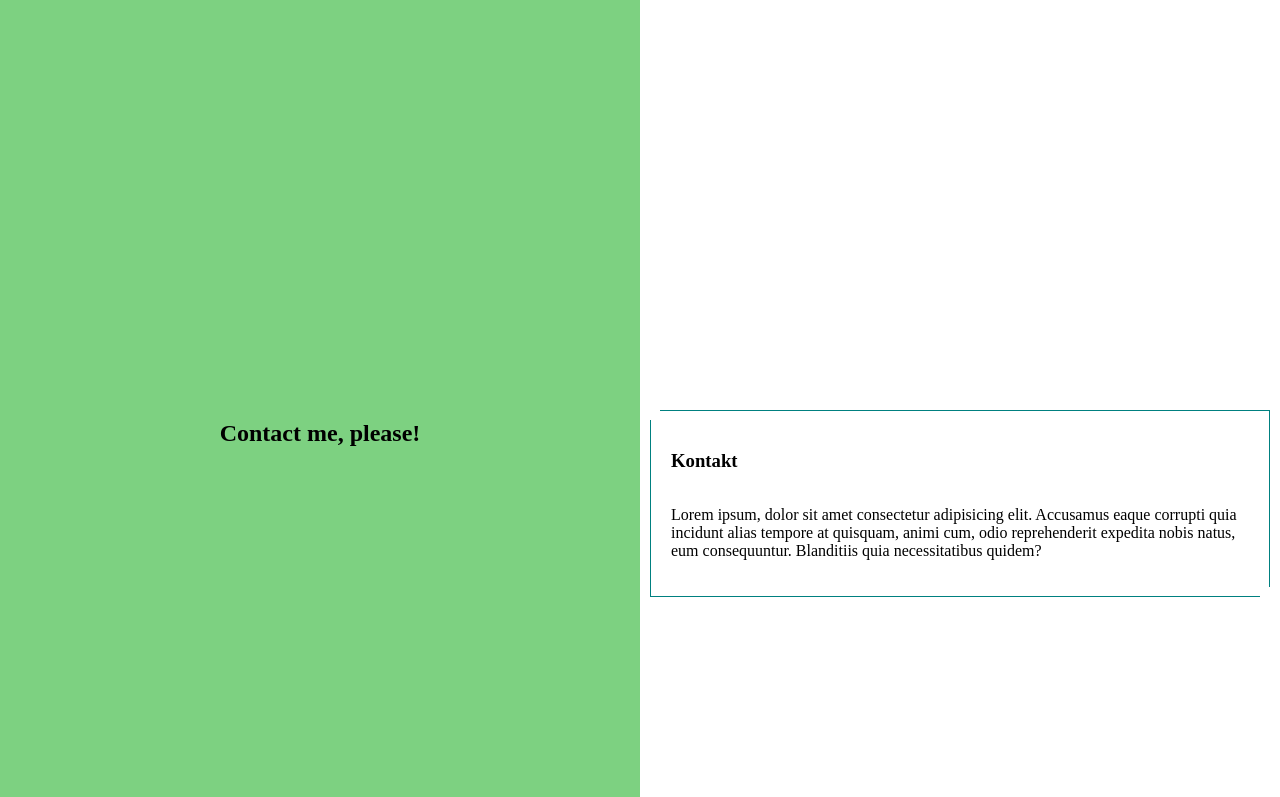
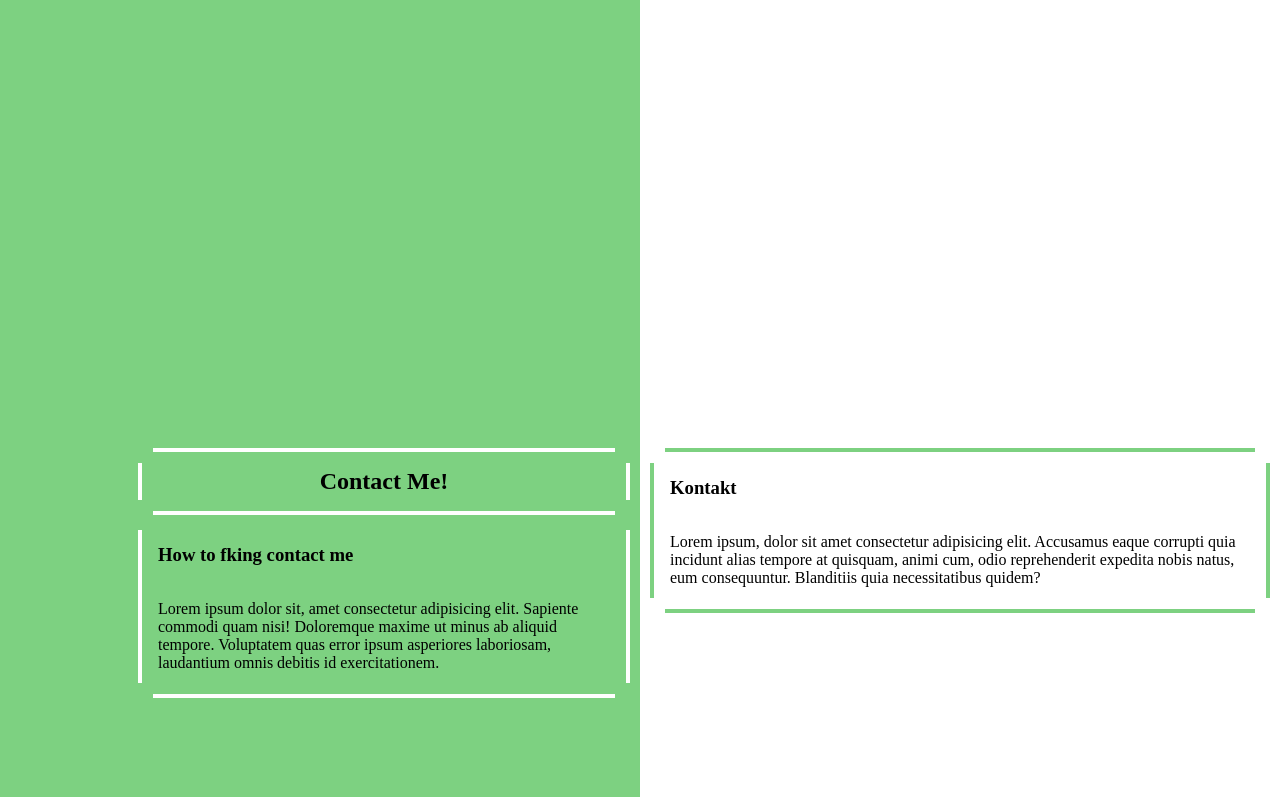
Before and after one commit to bergeper/Portfolio, a website built with Parcel: page src/index.html in a window 1280 px wide. Shown: the part 2000-2797 px from the top of the page. Built offline with nearby package versions, Linux system fonts and the light colour scheme; no server answers.

Commit message:
more layout

```diff
--- a/src/index.html
+++ b/src/index.html
@@ -54,7 +54,20 @@
       <main class="main--content">
         <!-- Portfolio -->
         <section class="content--title">
-          <h2 id="portfolio" class="content--title__title">Portfolio</h2>
+          <section class="content--title__width">
+            <article class="content__title">
+              <h2 id="portfolio" class="content__title--title">Portfolio</h2>
+            </article>
+            <article class="card--info">
+              <h3 class="card--info__title">Project info</h3>
+              <p class="card--info__content">
+                Lorem ipsum dolor sit, amet consectetur adipisicing elit.
+                Sapiente commodi quam nisi! Doloremque maxime ut minus ab
+                aliquid tempore. Voluptatem quas error ipsum asperiores
+                laboriosam, laudantium omnis debitis id exercitationem.
+              </p>
+            </article>
+          </section>
         </section>
         <section class="content">
           <section>
@@ -95,7 +108,20 @@
           About me
         -->
         <section class="content--title">
-          <h2 id="about" class="content--title__title">Me, myself and I</h2>
+          <section class="content--title__width">
+            <article class="content__title">
+              <h2 id="about" class="content__title--title">Me Me Me</h2>
+            </article>
+            <article class="card--info">
+              <h3 class="card--info__title">whoho</h3>
+              <p class="card--info__content">
+                Lorem ipsum dolor sit, amet consectetur adipisicing elit.
+                Sapiente commodi quam nisi! Doloremque maxime ut minus ab
+                aliquid tempore. Voluptatem quas error ipsum asperiores
+                laboriosam, laudantium omnis debitis id exercitationem.
+              </p>
+            </article>
+          </section>
         </section>
         <section class="content">
           <article class="card">
@@ -110,10 +136,22 @@
         <!--
           Contact
         -->
+
         <section class="content--title">
-          <h2 id="contact" class="content--title__title">
-            Contact me, please!
-          </h2>
+          <section class="content--title__width">
+            <article class="content__title">
+              <h2 id="contact" class="content__title--title">Contact Me!</h2>
+            </article>
+            <article class="card--info">
+              <h3 class="card--info__title">How to fking contact me</h3>
+              <p class="card--info__content">
+                Lorem ipsum dolor sit, amet consectetur adipisicing elit.
+                Sapiente commodi quam nisi! Doloremque maxime ut minus ab
+                aliquid tempore. Voluptatem quas error ipsum asperiores
+                laboriosam, laudantium omnis debitis id exercitationem.
+              </p>
+            </article>
+          </section>
         </section>
         <section class="content">
           <article class="card">
--- a/src/scss/_content.scss
+++ b/src/scss/_content.scss
@@ -15,8 +15,7 @@
   flex-direction: column;
   flex-wrap: wrap;
   width: auto;
-  min-height: 100vh;
-  margin: 0px 0px 20px 0px;
+
   @include mixins.tablet {
     flex-direction: row;
   }
@@ -24,14 +23,13 @@
   }
 }
 
-.content--title {
-  &__title {
-    text-align: center;
-  }
-  background-color: v.$backprimary;
+// content section
+.content {
   display: flex;
   flex-direction: column;
+  min-height: 100vh;
   width: 100%;
+  padding-top: 1rem;
   @include mixins.tablet {
     width: 50%;
   }
@@ -39,38 +37,3 @@
     width: 50%;
   }
 }
-
-// content
-.content {
-  display: flex;
-  flex-direction: column;
-  min-height: 100vh;
-  width: 100%;
-  @include mixins.tablet {
-    width: 50%;
-  }
-  @include mixins.desktop {
-    width: 50%;
-  }
-}
-
-// Triangle
-.custom-shape-divider-top-1675444319 {
-  position: absolute;
-  top: 0;
-  left: 0;
-  width: 100%;
-  overflow: hidden;
-  line-height: 0;
-}
-
-.custom-shape-divider-top-1675444319 svg {
-  position: relative;
-  display: block;
-  width: calc(156% + 1.3px);
-  height: 208px;
-}
-
-.custom-shape-divider-top-1675444319 .shape-fill {
-  fill: #417505;
-}
--- /dev/null
+++ b/src/scss/_contenttitle.scss
@@ -0,0 +1,96 @@
+@use "variables" as v;
+@use "mixins";
+
+// Layout title section
+.content--title {
+  display: flex;
+  flex-direction: column;
+  width: 100%;
+  background-color: v.$backprimary;
+  padding-bottom: 20px;
+  @include mixins.tablet {
+    align-items: end;
+    width: 50%;
+  }
+  @include mixins.desktop {
+    &__width {
+      width: 80%;
+    }
+    width: 50%;
+  }
+}
+
+// Title of section
+.content__title {
+  padding-top: 1rem;
+  &--title {
+    padding: 20px;
+    margin: 0px 10px 0px 10px;
+    text-align: center;
+    position: relative;
+  }
+  &--title::after,
+  &--title::before {
+    content: "";
+    position: absolute;
+    pointer-events: none;
+    border: solid 4px;
+    border-color: white;
+  }
+  &--title::after {
+    left: 15px;
+    right: 15px;
+    top: 0;
+    bottom: 0;
+    border-left: none;
+    border-right: none;
+  }
+  &--title::before {
+    top: 15px;
+    bottom: 15px;
+    left: 0;
+    right: 0;
+    border-top: none;
+    border-bottom: none;
+  }
+}
+
+// display portfolio
+.card--info {
+  margin: 0px 10px 0px 10px;
+  @include mixins.card--info;
+}
+
+.card--info {
+  min-height: 100px;
+  padding: 10px 20px;
+  position: relative;
+}
+
+.card--info::after,
+.card--info::before {
+  content: "";
+  position: absolute;
+  pointer-events: none;
+  border: solid 4px;
+  border-color: white;
+}
+
+.card--info::after {
+  left: 15px;
+  right: 15px;
+  top: 0;
+  bottom: 0;
+  border-top: none;
+  border-left: none;
+  border-right: none;
+}
+
+.card--info::before {
+  top: 15px;
+  bottom: 15px;
+  left: 0;
+  right: 0;
+  border-top: none;
+  border-bottom: none;
+}
--- a/src/scss/_footer.scss
+++ b/src/scss/_footer.scss
@@ -5,14 +5,4 @@
   background-color: v.$backprimary;
 
   @include mixins.footer;
-
-  --mask: conic-gradient(
-      from 127.5deg at top,
-      #0000,
-      #000 1deg 104deg,
-      #0000 105deg
-    )
-    50%/2.61em 100%;
-  -webkit-mask: var(--mask);
-  mask: var(--mask);
 }
--- a/src/scss/_mixins.scss
+++ b/src/scss/_mixins.scss
@@ -136,8 +136,13 @@
   display: flex;
   flex-direction: column;
   justify-content: center;
+  margin: 0px 10px 10px 10px;
+}
 
-  margin: 10px;
+@mixin card--info {
+  display: flex;
+  flex-direction: column;
+  justify-content: center;
 }
 
 // Footer
--- a/src/scss/_project.scss
+++ b/src/scss/_project.scss
@@ -7,24 +7,34 @@
 }
 
 .card {
-  border: 1px solid teal;
-  padding: 20px;
+  min-height: 100px;
+  padding: 10px 20px;
   position: relative;
 }
+
 .card::after,
 .card::before {
-  background-color: white;
   content: "";
-  display: block;
-  height: 10px;
   position: absolute;
-  width: 10px;
+  pointer-events: none;
+  border: solid 4px;
+  border-color: v.$backprimary;
 }
+
 .card::after {
-  bottom: -1px;
-  right: -1px;
+  left: 15px;
+  right: 15px;
+  top: 0;
+  bottom: 0;
+  border-left: none;
+  border-right: none;
 }
+
 .card::before {
-  top: -1px;
-  left: -1px;
+  top: 15px;
+  bottom: 15px;
+  left: 0;
+  right: 0;
+  border-top: none;
+  border-bottom: none;
 }
--- a/src/scss/main.scss
+++ b/src/scss/main.scss
@@ -1,5 +1,6 @@
 @use "reset";
 @use "header";
 @use "project";
+@use "contenttitle";
 @use "content";
 @use "footer";
```
